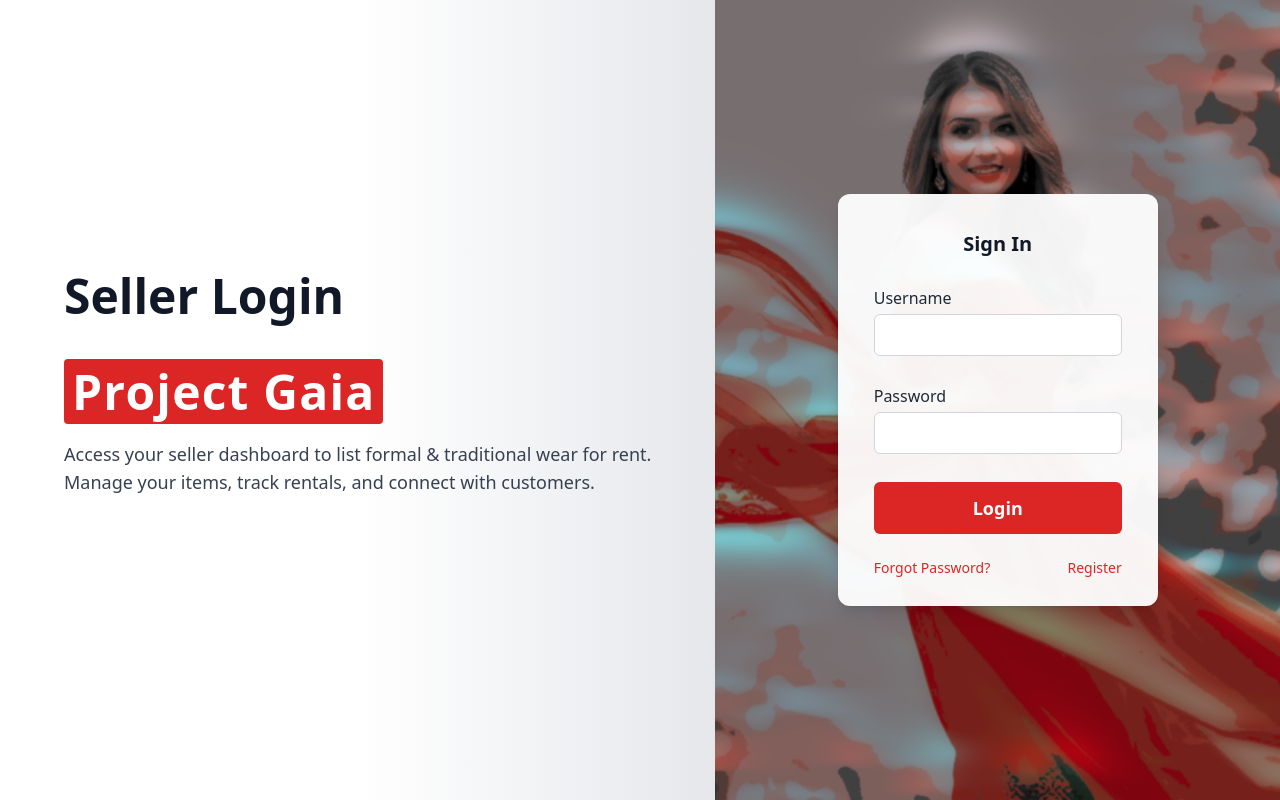
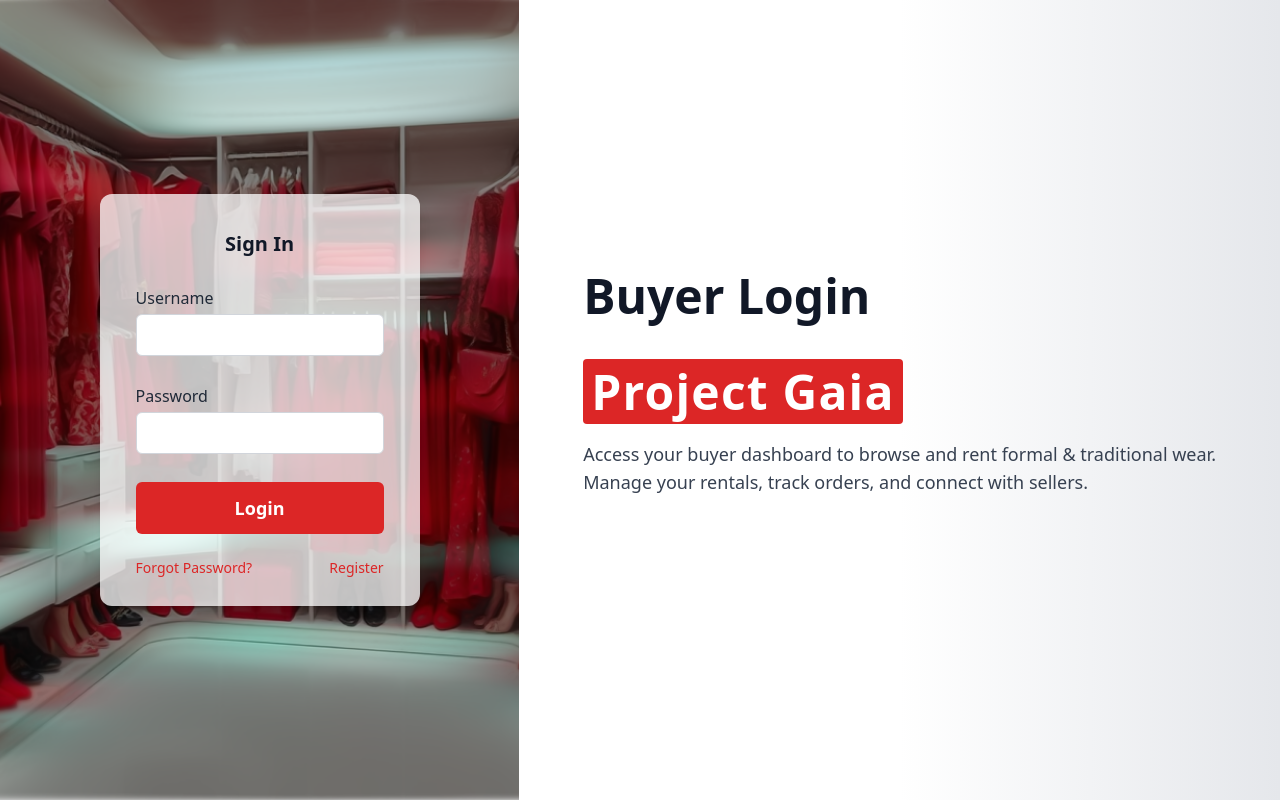
Before and after one commit to nervachan/project_gaia1, a plain HTML site: page src/buyer-side/buyer-side-login.html in a window 1280 px wide. Drawn offline with nearby package versions, Linux system fonts and the light colour scheme; files whose address does not match are found by name.

Commit message:
changed opacity for login windows

```diff
--- a/src/seller-side/seller-login.html
+++ b/src/buyer-side/buyer-side-login.html
@@ -9,18 +9,8 @@
 </head>
 <body class="m-0 font-sans bg-gray-100 text-gray-900">
     <div class="flex min-h-screen flex-col md:flex-row">
-        <div class="flex-1.2 bg-gradient-to-r from-white via-white to-gray-200 flex flex-col justify-center items-start md:items-start px-12 py-16 md:py-20 md:px-16 text-left md:text-left">
-            <h1 class="text-4xl md:text-5xl font-bold mb-2 leading-tight">
-                Seller Login<br><br>
-                <span class="bg-red-600 text-white px-2 rounded font-extrabold tracking-wide highlight">Project Gaia</span>
-            </h1>
-            <p class="mt-4 mb-8 text-gray-700 text-base md:text-lg">
-                Access your seller dashboard to list formal & traditional wear for rent.<br>
-                Manage your items, track rentals, and connect with customers.
-            </p>
-        </div>
-        <div class="flex-1 bg-cover bg-center min-w-[350px] flex items-center justify-center" style="background-image: url('/images/seller-login.png');">
-            <form class="bg-white/95 p-9 pt-9 pb-7 rounded-xl shadow-lg w-full max-w-xs flex flex-col gap-4" id="login-form">
+         <div class="flex-1 bg-cover bg-center min-w-[350px] flex items-center justify-center" style="background-image: url('/images/buyer-login.png');">
+            <form class="bg-white/75 p-9 pt-9 pb-7 rounded-xl shadow-lg w-full max-w-xs flex flex-col gap-4" id="login-form">
             <h2 class="text-xl font-semibold text-center mb-3">Sign In</h2>
             <div>
                 <label for="username" class="block text-base font-medium text-gray-800 mb-1">Username</label>
@@ -40,6 +30,18 @@
             </div>
             </form>
         </div>
+
+        <div class="flex-1.2 bg-gradient-to-r from-white via-white to-gray-200 flex flex-col justify-center items-end md:items-start px-12 py-16 md:py-20 md:px-16 text-left md:text-left">
+            <h1 class="text-4xl md:text-5xl font-bold mb-2 leading-tight">
+                Buyer Login<br><br>
+                <span class="bg-red-600 text-white px-2 rounded font-extrabold tracking-wide highlight">Project Gaia</span>
+            </h1>
+            <p class="mt-4 mb-8 text-gray-700 text-base md:text-lg">
+                Access your buyer dashboard to browse and rent formal & traditional wear.<br>
+                Manage your rentals, track orders, and connect with sellers.
+            </p>
+        </div>
+
     </div>
 </body>
 </html>
```
Also changed, not shown: index.html (+1 -1 lines), images/buyer-login.png (added).
